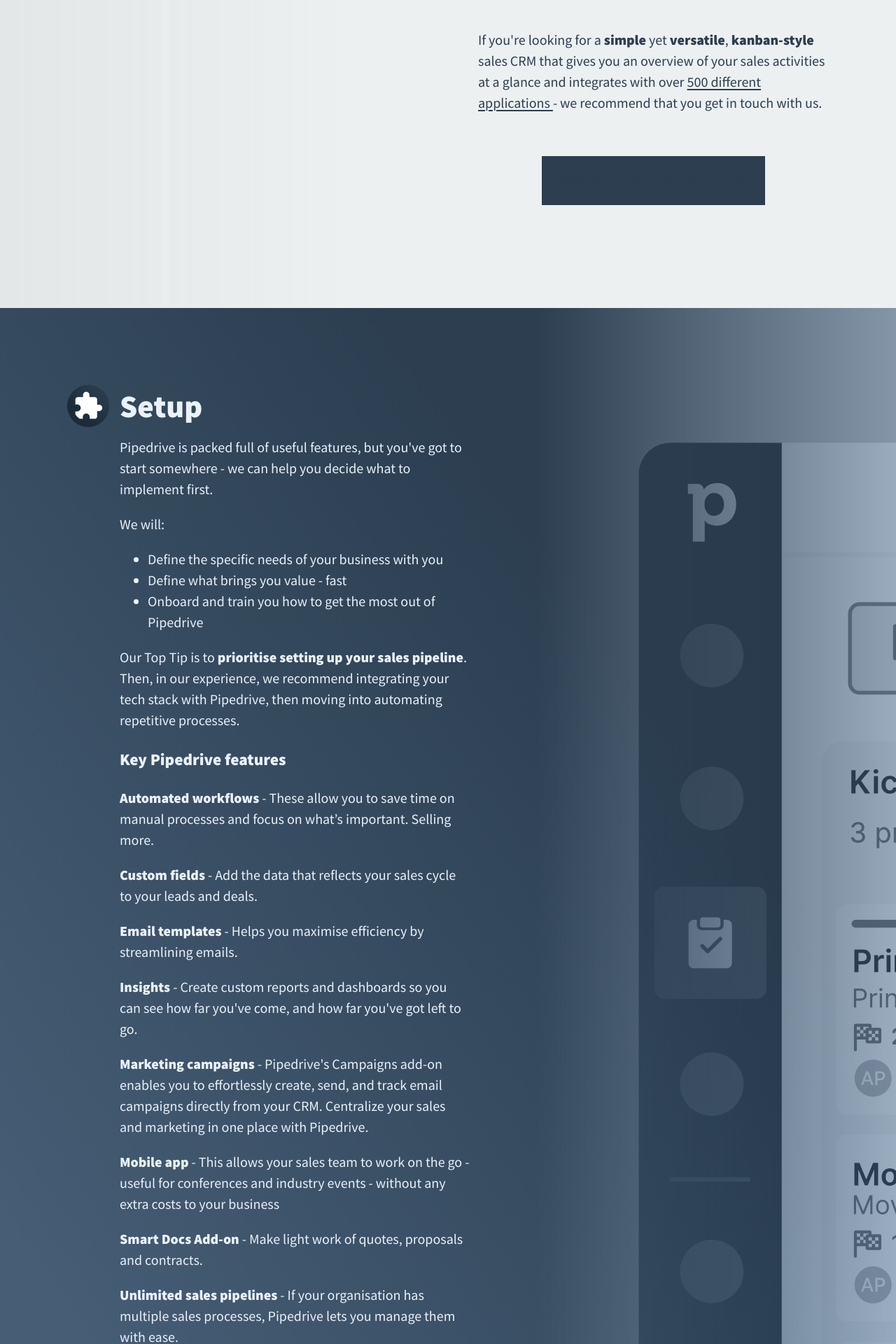
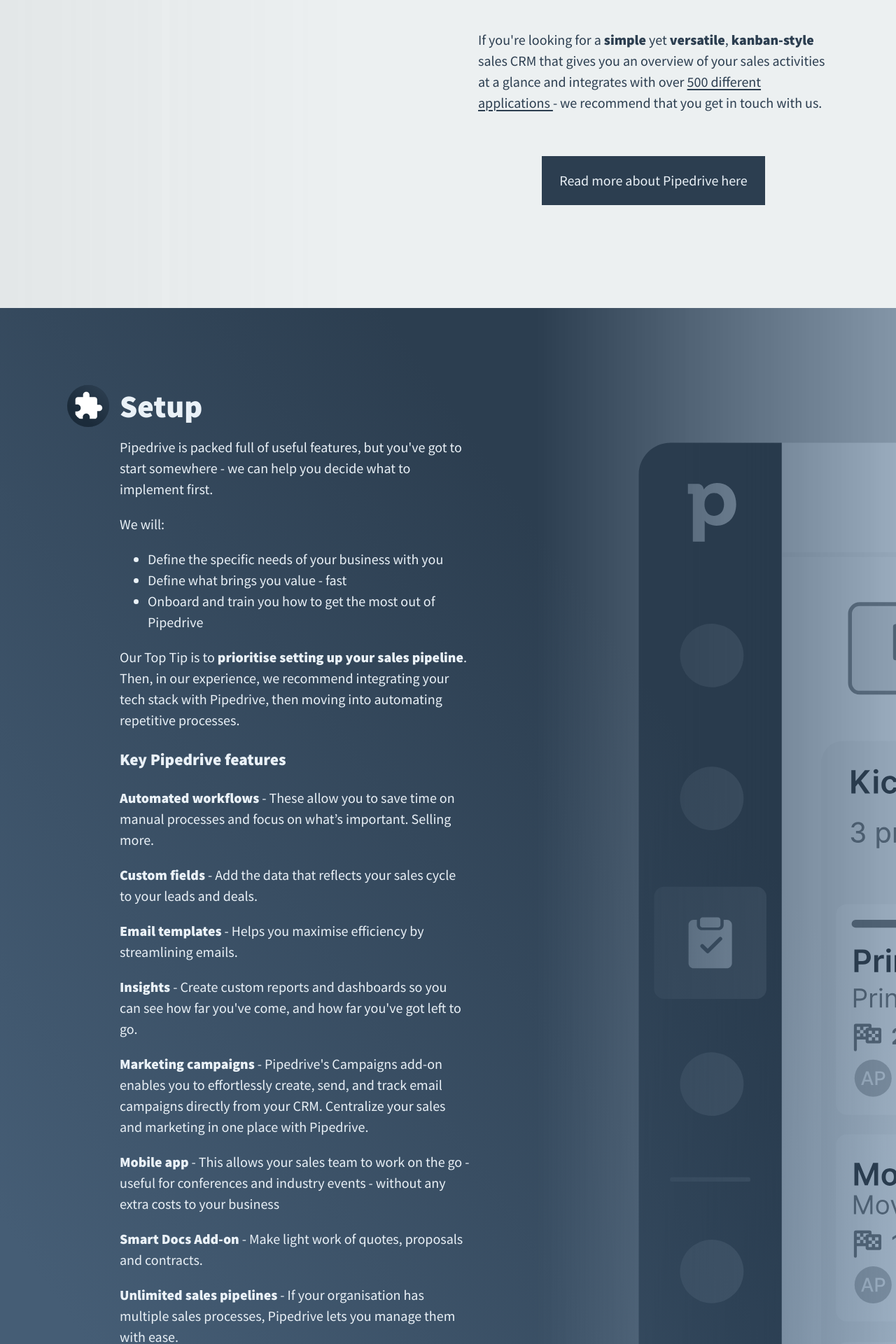
Before and after one commit to derangeddk/deranged.dk, a Jekyll site: the page built from _services/pipedrive.html, in a window 1280 px wide. Shown: the part 2699-4619 px from the top of the page at 70% size. Built offline with Jekyll 4.4.1, drawn with Linux system fonts in a browser that asks for light colours; comment, search, counter and statistics services are not loaded.

Commit message:
Fixed text color

```diff
--- a/_includes/latest-posts.html
+++ b/_includes/latest-posts.html
@@ -86,6 +86,7 @@
 }
 
 .latest-posts__list-item-title {
+  color: #2c3e50;
   font-size: 1.3em;
   letter-spacing: 1px;
   text-transform: uppercase;
@@ -99,6 +100,7 @@
 }
 
 .latest-posts__list-item-summary {
+  color: #2c3e50;
   text-align: left;
   flex: 1;
   line-height: 1.5;
--- a/_layouts/services.html
+++ b/_layouts/services.html
@@ -41,6 +41,7 @@
   }
 
   .main-content .button {
+    color: #eaf1f7;
     border-color: #ecf0f1;
     border-style: solid;
     border-width: 1px;
```
